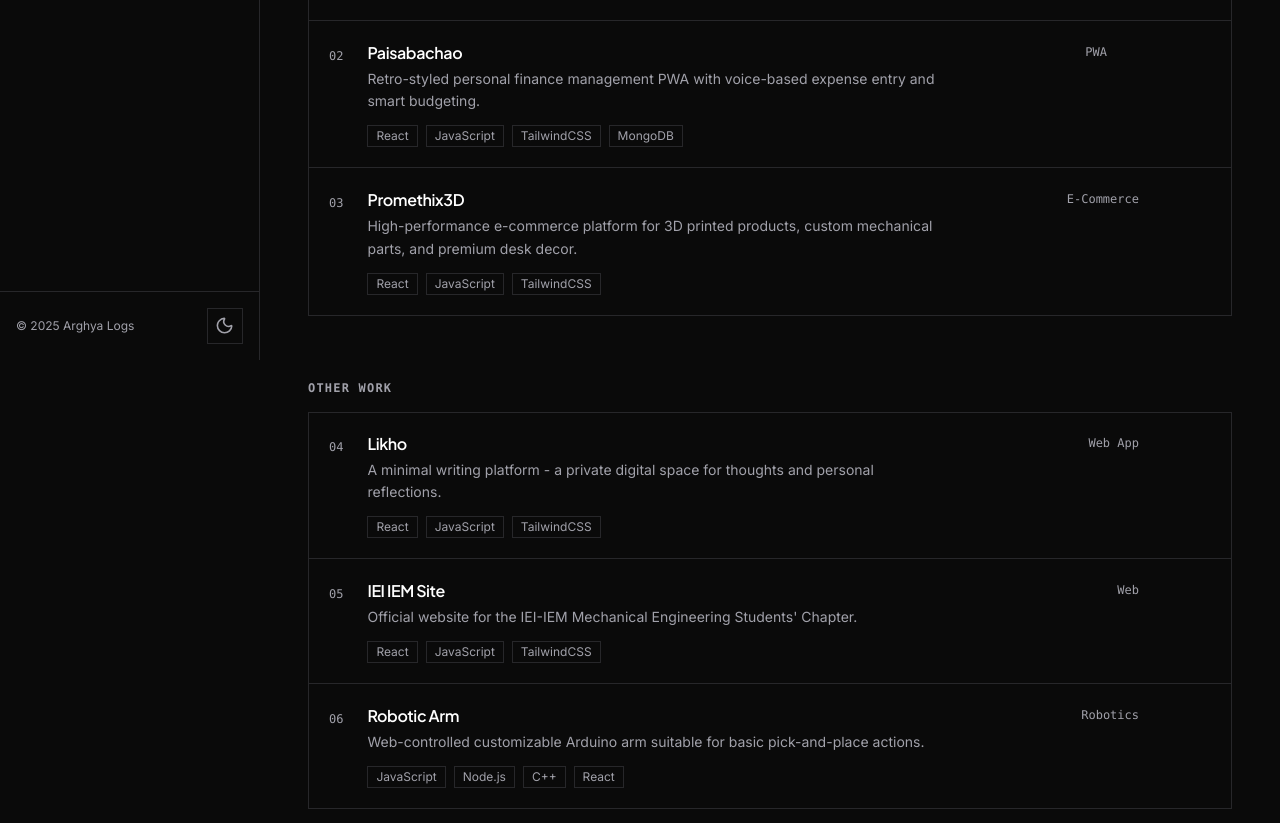
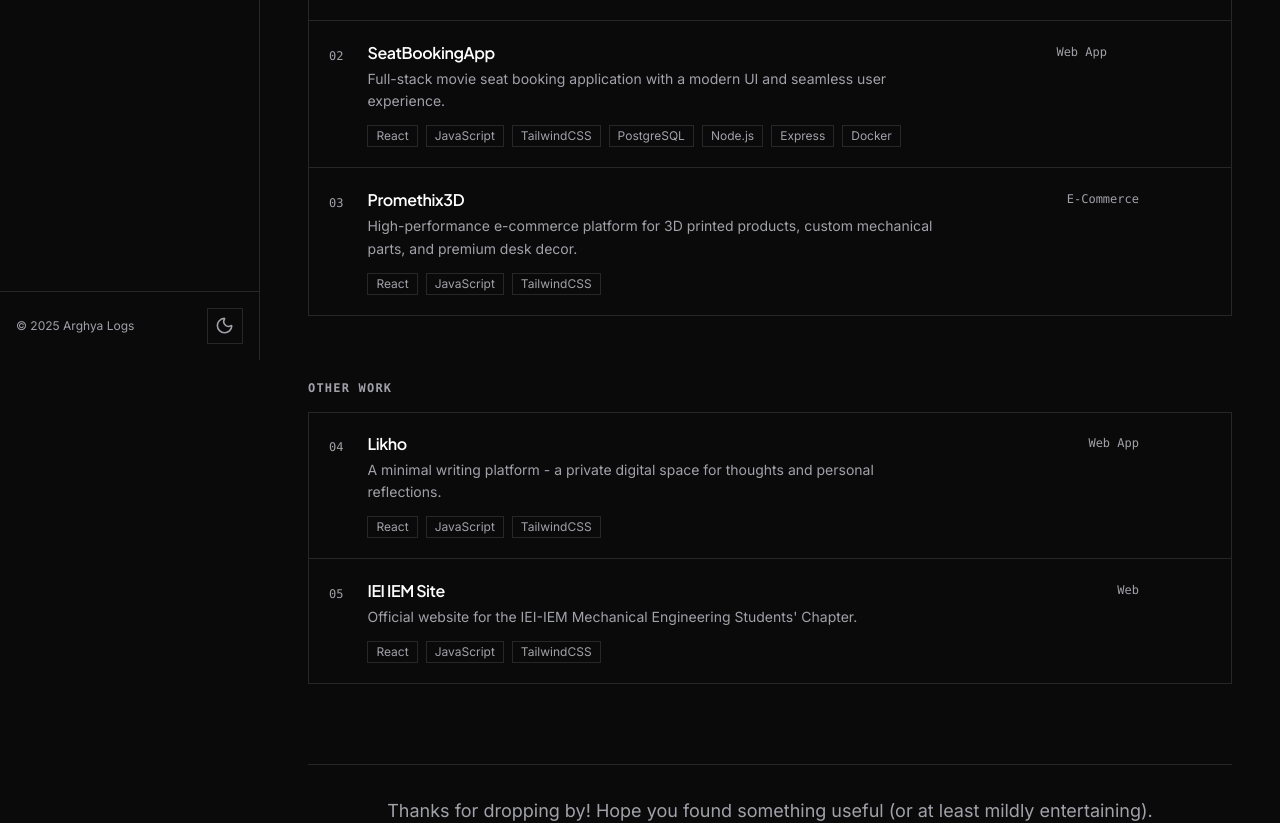
Before and after one commit to arghya-online/arghyalogs, a React (Vite) app: page /projects in a window 1280 px wide. Shown: the part 440-1263 px from the top of the page. Built offline with nearby package versions, Linux system fonts and the light colour scheme.

Commit message:
added seatbookingapp

```diff
--- a/src/data/projects.js
+++ b/src/data/projects.js
@@ -3,102 +3,110 @@ export const projects = [
     id: "apkajob",
     slug: "apkajob",
     title: "ApkaJob",
-    description: "Full-stack role-based hiring platform with separate Recruiter and Candidate dashboards.",
-    summary: "Full-stack role-based hiring platform with separate Recruiter and Candidate dashboards.",
+    description:
+      "Full-stack role-based hiring platform with separate Recruiter and Candidate dashboards.",
+    summary:
+      "Full-stack role-based hiring platform with separate Recruiter and Candidate dashboards.",
     date: "2024-06",
     readTime: "Web App",
-    tech: ["React", "JavaScript", "TailwindCSS"],
-    github: "https://github.com/arghya-online/ApkaJob/tree/main",
+    tech: ["React", "JavaScript", "TailwindCSS", "Supabase", "Clerk"],
+    github: "https://github.com/arghya-online/ApkaJob",
     live: "https://apkajob.arghyalogs.in/",
     youtube: "",
     featured: true,
-    content: "Built ApkaJob, a full-stack role-based hiring platform with separate Recruiter and Candidate dashboards. Implemented authentication using Clerk and backend services with Supabase (PostgreSQL, RLS, and storage). Recruiters can post and manage jobs, while candidates can browse, apply with resume uploads, and track application status. Developed using React, Vite, React Router, Tailwind CSS, and shadcn/ui, focusing on role-based access control, API integration, and responsive UI design."
+    content:
+      "Built ApkaJob, a full-stack role-based hiring platform with separate Recruiter and Candidate dashboards. Implemented authentication using Clerk and backend services with Supabase (PostgreSQL, RLS, and storage). Recruiters can post and manage jobs, while candidates can browse, apply with resume uploads, and track application status. Developed using React, Vite, React Router, Tailwind CSS, and shadcn/ui, focusing on role-based access control, API integration, and responsive UI design.",
   },
   {
-    id: "paisabachao",
-    slug: "paisabachao",
-    title: "Paisabachao",
-    description: "Retro-styled personal finance management PWA with voice-based expense entry and smart budgeting.",
-    summary: "Retro-styled personal finance management PWA with voice-based expense entry and smart budgeting.",
-    date: "2024-05",
-    readTime: "PWA",
-    tech: ["React", "JavaScript", "TailwindCSS", "MongoDB"],
-    github: "https://github.com/arghya-online/Paisabachao-PWA-",
-    live: "https://paisabacha.vercel.app/welcome",
+    id: "SeatBookingApp",
+    slug: "seatbookingapp",
+    title: "SeatBookingApp",
+    description:
+      "Full-stack movie seat booking application with a modern UI and seamless user experience.",
+    summary:
+      "Full-stack movie seat booking application with a modern UI and seamless user experience.",
+    date: "2026-04",
+    readTime: "Web App",
+    tech: [
+      "React",
+      "JavaScript",
+      "TailwindCSS",
+      "PostgreSQL",
+      "Node.js",
+      "Express",
+      "Docker",
+    ],
+    github: "https://github.com/arghya-online/SeatBookingApp",
+    live: "https://bookyourseat.arghyalogs.in/.",
     youtube: "",
     featured: true,
-    content: "Developed Paisabachao, a retro-styled personal finance management Progressive Web App (PWA) designed to simplify expense tracking and budgeting. The application enables voice-based expense entry, smart category budgeting with real-time visual indicators, bill splitting with debt tracking, and a unified dashboard covering expenses, subscriptions, investments, side income, and net worth. Built using React, Vite, Tailwind CSS, shadcn/ui, Firebase (Authentication and Firestore), and Recharts, the project emphasizes privacy-first architecture with strict user-level data segregation and secure backend rules."
+    content:
+      "BookYourSeat is a full-stack movie seat booking application built with a React frontend, Node.js with Express on the backend, and PostgreSQL as the database. The core experience is straightforward and intuitive—users can browse movies, view seat layouts, authenticate securely, and book or cancel seats in just a few steps. The frontend is designed to deliver a smooth, responsive user experience using Tailwind CSS, while the backend manages authentication, booking logic, and database consistency. JWT-based authentication ensures secure access, and real-time seat availability keeps booking data accurate and up to date.The application is containerized with Docker, making deployment and scaling more reliable and consistent across environments. The frontend is deployed on Vercel, and the backend is hosted on Render, providing fast load times and dependable performance. Overall, the project focuses on simplicity, performance, and security while maintaining a clean and user-friendly interface.",
   },
   {
     id: "promethix3d",
     slug: "promethix3d",
     title: "Promethix3D",
-    description: "High-performance e-commerce platform for 3D printed products, custom mechanical parts, and premium desk decor.",
-    summary: "High-performance e-commerce platform for 3D printed products, custom mechanical parts, and premium desk decor.",
-    date: "2024-03",
+    description:
+      "High-performance e-commerce platform for 3D printed products, custom mechanical parts, and premium desk decor.",
+    summary:
+      "High-performance e-commerce platform for 3D printed products, custom mechanical parts, and premium desk decor.",
+    date: "2025-09",
     readTime: "E-Commerce",
     tech: ["React", "JavaScript", "TailwindCSS"],
     github: "",
     live: "https://promethix3d.vercel.app/",
     youtube: "",
     featured: true,
-    content: "Developed Promethix3D, a high-performance e-commerce platform for 3D printed products, custom mechanical parts, and premium desk decor. Built using React 19 and Vite, the application features a dynamic product catalog, custom order requests, a fully functional cart system using React Context API, and secure authentication via Clerk. The platform emphasizes performance and UX through route-based code splitting, lazy loading, LCP and CLS optimizations, GPU-accelerated animations using Framer Motion and GSAP, and a mobile-first responsive design."
+    content:
+      "Developed Promethix3D, a high-performance e-commerce platform for 3D printed products, custom mechanical parts, and premium desk decor. Built using React 19 and Vite, the application features a dynamic product catalog, custom order requests, a fully functional cart system using React Context API, and secure authentication via Clerk. The platform emphasizes performance and UX through route-based code splitting, lazy loading, LCP and CLS optimizations, GPU-accelerated animations using Framer Motion and GSAP, and a mobile-first responsive design.",
   },
   {
     id: "likho",
     slug: "likho",
     title: "Likho",
-    description: "A minimal writing platform - a private digital space for thoughts and personal reflections.",
-    summary: "A minimal writing platform - a private digital space for thoughts and personal reflections.",
-    date: "2024-01",
+    description:
+      "A minimal writing platform - a private digital space for thoughts and personal reflections.",
+    summary:
+      "A minimal writing platform - a private digital space for thoughts and personal reflections.",
+    date: "2025-07",
     readTime: "Web App",
     tech: ["React", "JavaScript", "TailwindCSS"],
     github: "",
     live: "https://likho1.vercel.app/",
     youtube: "",
     featured: false,
-    content: "Developed Likho – Not Another Social Media, a minimal writing platform designed as a private digital space for users to express thoughts, feelings, and personal reflections without the noise of traditional social media. Built using React for the frontend, Tailwind CSS for clean and responsive styling, and Appwrite for backend services and authentication."
+    content:
+      "Developed Likho – Not Another Social Media, a minimal writing platform designed as a private digital space for users to express thoughts, feelings, and personal reflections without the noise of traditional social media. Built using React for the frontend, Tailwind CSS for clean and responsive styling, and Appwrite for backend services and authentication.",
   },
   {
     id: "iei-iem-site",
     slug: "iei-iem-site",
     title: "IEI IEM Site",
-    description: "Official website for the IEI-IEM Mechanical Engineering Students' Chapter.",
-    summary: "Official website for the IEI-IEM Mechanical Engineering Students' Chapter.",
-    date: "2023-10",
+    description:
+      "Official website for the IEI-IEM Mechanical Engineering Students' Chapter.",
+    summary:
+      "Official website for the IEI-IEM Mechanical Engineering Students' Chapter.",
+    date: "2025-10",
     readTime: "Web",
     tech: ["React", "JavaScript", "TailwindCSS"],
     github: "",
     live: "https://ieiiemstudentchapter.vercel.app/",
     youtube: "",
     featured: false,
-    content: "Developed the official website for the IEI-IEM Mechanical Engineering Students' Chapter, serving as the digital presence of the institution's student body. Built using React and Tailwind CSS, the platform delivers a fast, clean, and fully responsive experience across devices. Integrated Framer Motion to enhance user engagement through smooth, modern animations while maintaining performance and accessibility standards."
+    content:
+      "Developed the official website for the IEI-IEM Mechanical Engineering Students' Chapter, serving as the digital presence of the institution's student body. Built using React and Tailwind CSS, the platform delivers a fast, clean, and fully responsive experience across devices. Integrated Framer Motion to enhance user engagement through smooth, modern animations while maintaining performance and accessibility standards.",
   },
-  {
-    id: "robotic-arm",
-    slug: "robotic-arm",
-    title: "Robotic Arm",
-    description: "Web-controlled customizable Arduino arm suitable for basic pick-and-place actions.",
-    summary: "Web-controlled customizable Arduino arm suitable for basic pick-and-place actions.",
-    date: "2024-02",
-    readTime: "Robotics",
-    tech: ["JavaScript", "Node.js", "C++", "React"],
-    github: "https://github.com/arghya-online",
-    live: "",
-    youtube: "",
-    featured: false,
-    content: "This project features a fully assembled 3D printed robotic arm, driven by servo motors and controlled via an ESP32 or Arduino Uno. It exposes a web interface built with React, communicating with a Node.js backend over WebSockets to provide real-time control, inverse kinematics calculations, and programmable waypoints."
-  }
 ];
 
 export const techColors = {
-  "HTML": "#e34c26",
-  "CSS": "#264de4",
-  "JavaScript": "#f7df1e",
-  "React": "#61dafb",
+  HTML: "#e34c26",
+  CSS: "#264de4",
+  JavaScript: "#f7df1e",
+  React: "#61dafb",
   "Node.js": "#68a063",
-  "MongoDB": "#4db33d",
+  MongoDB: "#4db33d",
   "C++": "#00599c",
-  "TailwindCSS": "#38bdf8",
-  "Docker": "#2496ed"
+  TailwindCSS: "#38bdf8",
+  Docker: "#2496ed",
 };
```
